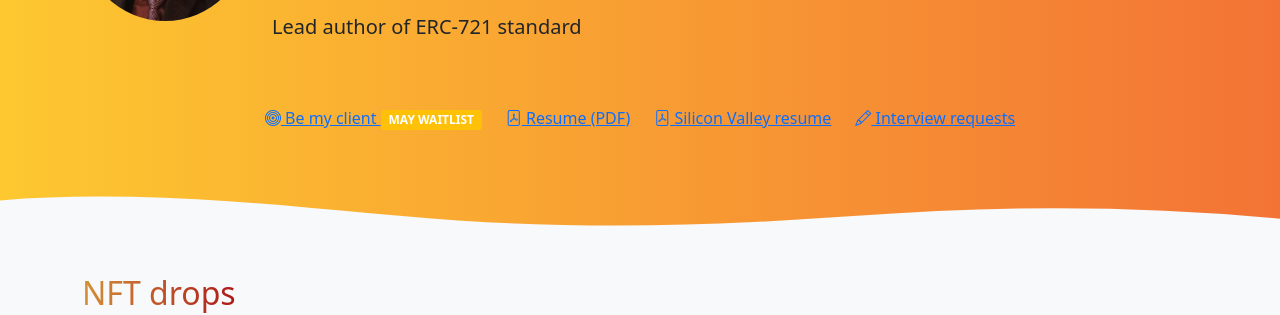
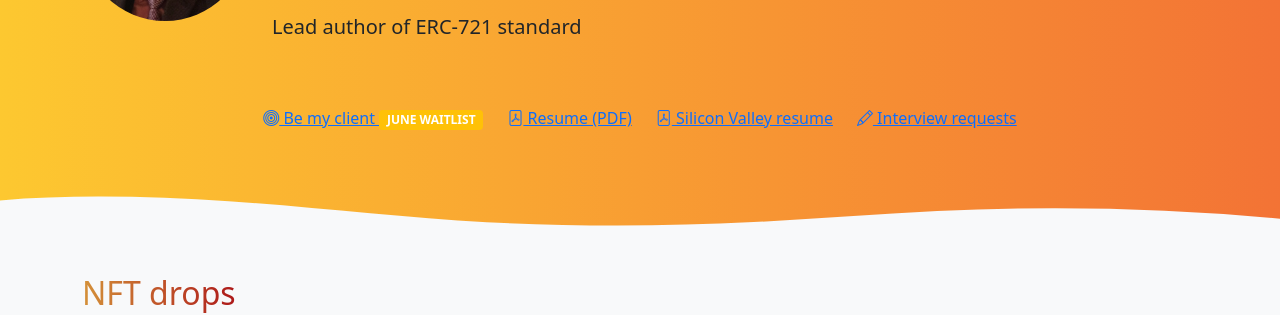
Before and after one commit to fulldecent/phor.net, a Jekyll site: the page built from index.html, in a window 1280 px wide and 900 px high. Shown: the part 417-732 px from the top of the window. Built offline with Jekyll 4.4.1, drawn with Linux system fonts in a browser that asks for light colours; nearby versions of some CDN libraries; comment, search, counter and statistics services are not loaded.

Commit message:
update waitlist

```diff
--- a/advisory.html
+++ b/advisory.html
@@ -12,7 +12,7 @@
         <img src="assets/portraits/william-smoking-mini.jpg" class="pull-right minipolaroid" style="max-height:10em" >
 
         <h1 class="display-4">Advisory</h1>
-        <p class="lead">Contact William first to check time availability before buying. <span class="badge bg-warning">MAY WAITLIST</span></p>
+        <p class="lead">Contact William first to check time availability before buying. <span class="badge bg-warning">JUNE WAITLIST</span></p>
 
         <p><strong>Experienced product architect, advisor, developer advocate and strategy consultant for blockchain projects.</strong></p>
         <p>SERIOUS INQUIRIES ONLY.</p>
--- a/index.html
+++ b/index.html
@@ -232,7 +232,7 @@
 
       <nav class="d-flex flex-column flex-md-row justify-content-center mb-3 gap-4 mt-5">
         <a class="link-primary" href="advisory">
-          <i class="bi bi-bullseye" aria-hidden="true"></i> Be my client <span class="badge bg-warning">MAY WAITLIST</span>
+          <i class="bi bi-bullseye" aria-hidden="true"></i> Be my client <span class="badge bg-warning">JUNE WAITLIST</span>
         </a>
         <a class="link-primary" href="https://phor.net/WmEntriken%20resume%202020-01-02%20WEB.pdf">
           <i class="bi bi-file-pdf" aria-hidden="true"></i> Resume (PDF)
```
